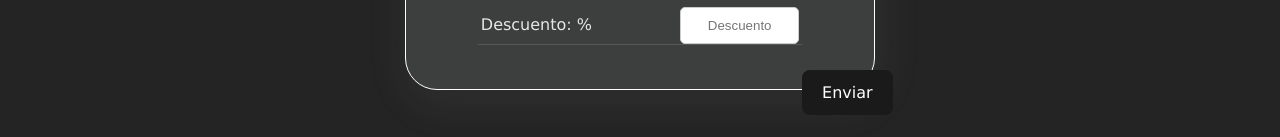
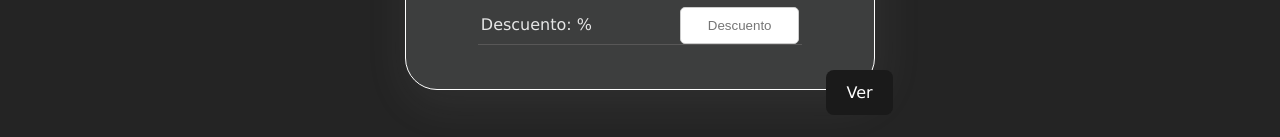
Before and after one commit to JonnyFernandez/Precio-Costo, a React (Vite) app: page / in a window 1280 px wide. Shown: the part 619-756 px from the top of the page. Built offline with nearby package versions, Linux system fonts and the light colour scheme.

Commit message:
mejoras2

```diff
--- a/src/views/Home.jsx
+++ b/src/views/Home.jsx
@@ -90,7 +90,7 @@ const Home = () => {
                             </div>
                         </div>
                     </div>
-                    <div className={d.change} onClick={() => setIsFlipper(prev => !prev)}> Enviar </div>
+                    <div className={d.change} onClick={() => setIsFlipper(prev => !prev)}> {isFlipped ? 'Volver' : 'Ver'} </div>
                     {data.cost || data.iva || data.iibb || data.others || data.gain || data.off ? <button className={d.change2} onClick={reset}> Reset </button> : ''}
                 </div>
             </div>
```
